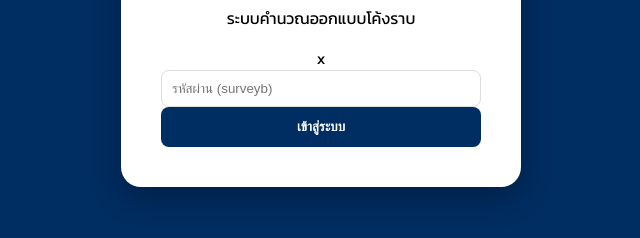
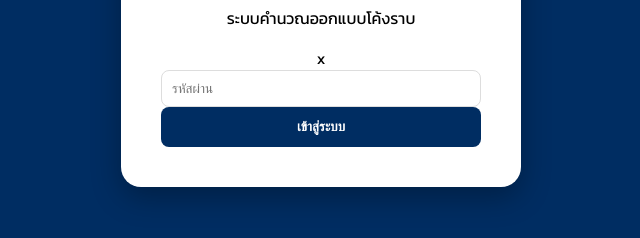
Before and after one commit to tanawutsungmun74-bit/Curve-Survey-Camp-PrachinBuri-B, a plain HTML site: page index.html in a window 1280 px wide. Shown: the part 430-668 px from the top of the page, 319-959 px from the left. Drawn offline with Linux system fonts and the light colour scheme.

Commit message:
index.html

```diff
--- a/index.html
+++ b/index.html
@@ -17,7 +17,7 @@
             <h2>Survey Camp PrachinBuri B</h2>
             <p>ระบบคำนวณออกแบบโค้งราบ</p>x
             <div class="login-form">
-                <input type="password" id="password" placeholder="รหัสผ่าน (surveyb)">
+                <input type="password" id="password" placeholder="รหัสผ่าน">
                 <button onclick="login()" class="btn-login">เข้าสู่ระบบ</button>
             </div>
         </div>
```
